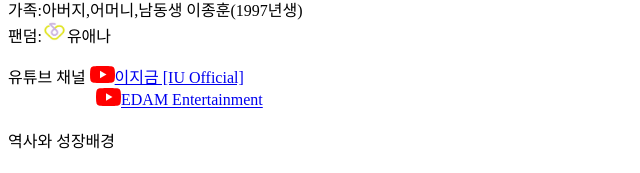
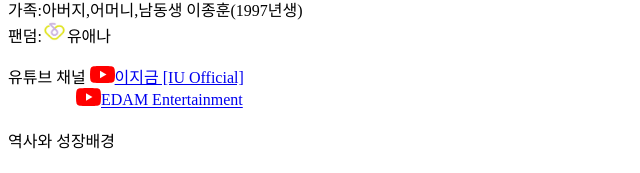
Before and after one commit to hessepark/IU-s-history, a plain HTML site: page IU.html in a window 1280 px wide. Shown: the part 760-933 px from the top of the page, without its empty margins (0-640 px from the left). Drawn offline with Linux system fonts and the light colour scheme.

Commit message:
Update IU.html

```diff
--- a/IU.html
+++ b/IU.html
@@ -18,7 +18,7 @@
   팬덤:<img src="fan emo.png" width="25">유애나<br>
   &nbsp<br>
   유튜브 채널 <img src="yicon.svg" width="25"><a href ="https://www.youtube.com/channel/UC3SyT4_WLHzN7JmHQwKQZww" target="_blank" title="빨리 가자구">이지금 [IU Official]</a><br><!--이거 위로 예쁘게 땡기고 싶은데-->
-&nbsp&nbsp&nbsp&nbsp&nbsp&nbsp&nbsp&nbsp&nbsp&nbsp&nbsp&nbsp&nbsp&nbsp&nbsp&nbsp&nbsp&nbsp&nbsp&nbsp&nbsp&nbsp<img src="yicon.svg" width="25"><a href ="https://www.youtube.com/channel/UCU8MOmf9frN_60TIGvwlQEQ" target="_blank">EDAM Entertainment</a><br>
+&nbsp&nbsp&nbsp&nbsp&nbsp&nbsp&nbsp&nbsp&nbsp&nbsp&nbsp&nbsp&nbsp&nbsp&nbsp&nbsp&nbsp<img src="yicon.svg" width="25"><a href ="https://www.youtube.com/channel/UCU8MOmf9frN_60TIGvwlQEQ" target="_blank">EDAM Entertainment</a><br>
 &nbsp<br>
 
 역사와 성장배경<br><br>
```
